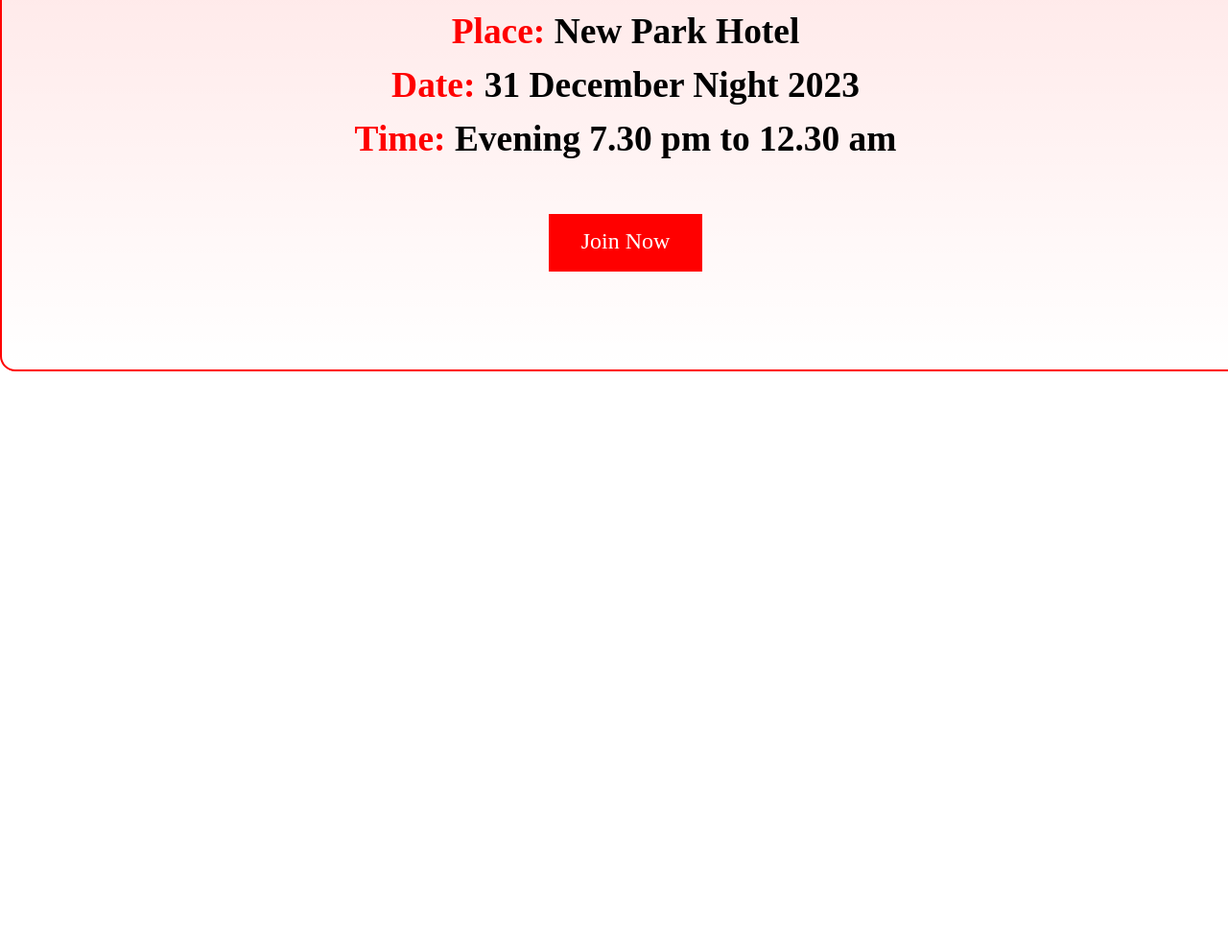
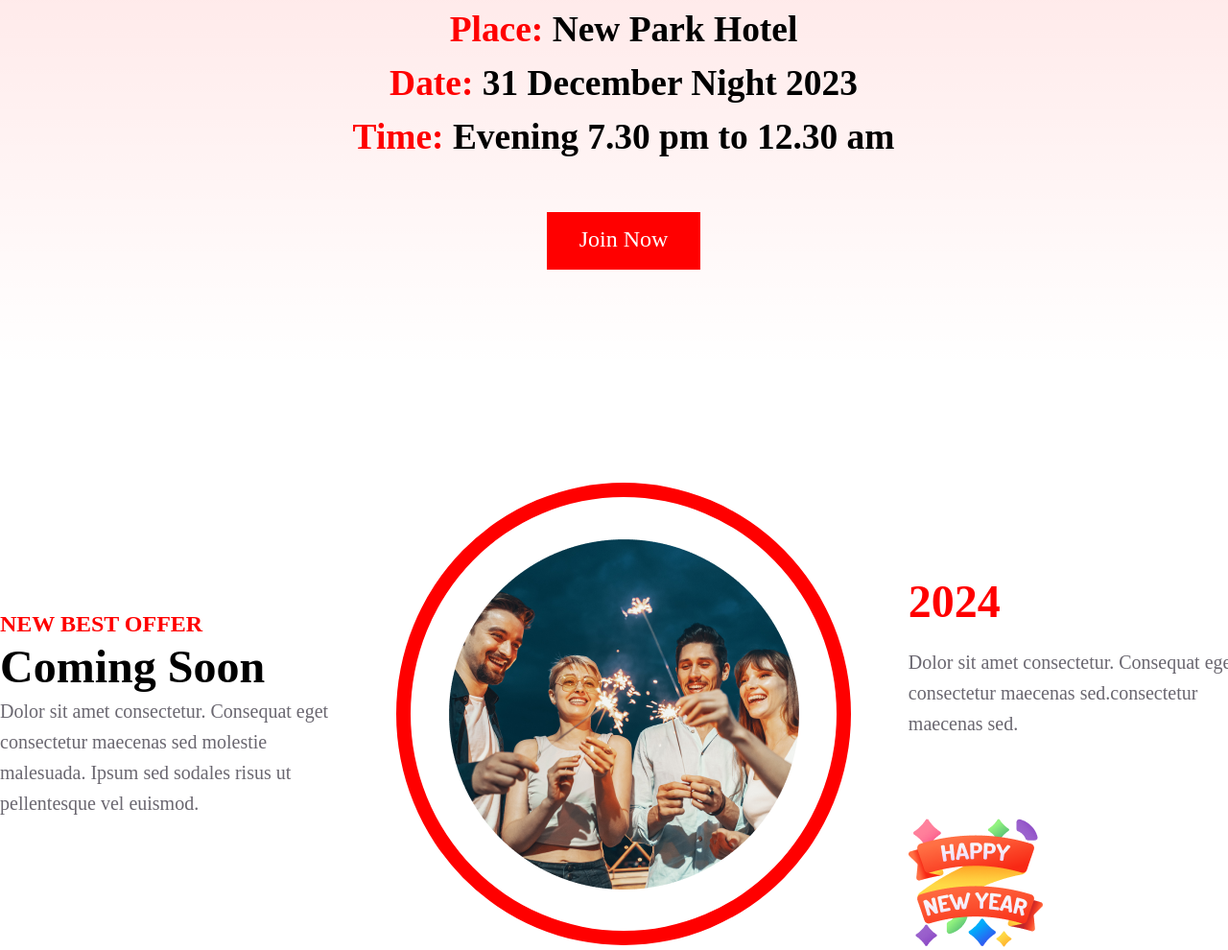
Before and after one commit to kausarahammed/new-year-24, a plain HTML site: page index.html in a window 1280 px wide. Shown: the part 2415-3405 px from the top of the page at 96% size. Before the commit the page ends 2802 px from the top, so only its background shows below. Drawn offline with Linux system fonts and the light colour scheme.

Commit message:
added coming soon done

```diff
--- a/index.html
+++ b/index.html
@@ -44,6 +44,27 @@
                 <span class="join-button">Join Now</span>
                 </div>
          </section>
+         <!--coming-soon-section-container -->
+         <section class="coming-soon-section-container">
+            <div class="coming-soon-section-colum1">
+                <h6 class="section-coming-soon-heading-6">NEW BEST OFFER</h6>
+                <h3 class="section-coming-soon-heading-3">Coming Soon</h3>
+                <p class="section-paragraph">Dolor sit amet consectetur. Consequat eget consectetur maecenas sed molestie malesuada. Ipsum sed sodales risus ut pellentesque vel euismod. </p>
+            </div>
+            <div class="coming-soon-section-colum2">
+                <div class="section-image">
+
+                </div>
+            </div>
+            <div class="coming-soon-section-colum3">
+                <h3 class="coming-section-colum-3">2024</h3>
+                <p class="coming-section-p">Dolor sit amet consectetur. Consequat eget consectetur maecenas sed.consectetur maecenas sed.</p>
+
+                <div class="section-img">
+                    <img src="./style/assets/Group 96.png" alt="">
+                </div>
+            </div>
+
     </main>
     <footer>
 
--- a/style/style.css
+++ b/style/style.css
@@ -131,7 +131,6 @@ color:rgb(255, 255, 255);
 .new-parc-section{
     width:1300px;
     height:482px;
-    border:2px solid red;
     margin:0 auto;
     display:flex;
     justify-content:center;
@@ -141,6 +140,7 @@ color:rgb(255, 255, 255);
     line-height:56px;
     border-radius: 16px;
     background: linear-gradient(180.00deg, rgba(255, 0, 0, 0.1),rgba(255, 0, 0, 0) 100%);
+    margin-bottom:120px;
 }
 .header-section{
     text-align:center;
@@ -161,3 +161,91 @@ color:rgb(255, 255, 255);
      text-align:center;
      justify-content:center;
 }
+  /* coming-soon-section-container-stlye */
+  .coming-soon-section-container{
+        width:1300px;
+        height:482px;
+        margin:0 auto;
+        display:flex;
+        justify-content:center;
+        gap:60px;
+
+
+
+
+  }
+  .coming-soon-section-colum1{
+    width:30%;
+    height:482px;
+    display:flex;
+    flex-direction:column;
+    justify-content:center;
+
+  }
+  .section-coming-soon-heading-6{
+    font-size:24px;
+    font-weight:500px;
+    line-height:29px;
+    color:red;
+  }
+.section-coming-soon-heading-3{
+    font-size:48px;
+    font-weight:900px;
+    line-height:60px;
+}
+.section-paragraph{
+    font-size:20px;
+    font-weight:400px;
+    line-height:32px;
+    color: rgba(7, 2, 17, 0.6);
+}
+
+  .coming-soon-section-colum2{
+    width:40%;
+    height:482px;
+    background-image: url('./assets/Ellipse\ 1.png');
+    background-repeat:no-repeat;
+    background-position: center;
+    box-sizing: border-box;
+    border: 15px solid rgb(255, 0, 0);
+    border-radius:50%;
+  }
+  .section-image{
+    width:80%;
+    height:80%
+
+
+  }
+  .coming-soon-section-colum3{
+    width:30%;
+    height:482px;
+    display:flex;
+    flex-direction:column;
+    justify-content:center;
+
+  }
+  .coming-section-colum-3{
+    font-size:48px;
+    font-weight:700px;
+    margin-top:100px;
+    color:red;
+   padding-bottom:20px;
+
+
+  }
+  .coming-section-p{
+    font-size:20px;
+    font-weight:400px;
+    line-height:32px;
+    color:rgba(7, 2, 17, 0.6);
+
+  }
+  .section-img{
+    height:32%;
+    width:40%;
+    margin-top:20px;
+    display:flex;
+    justify-content:center;
+    align-items:center;
+    margin-top:80px;
+  }
```
